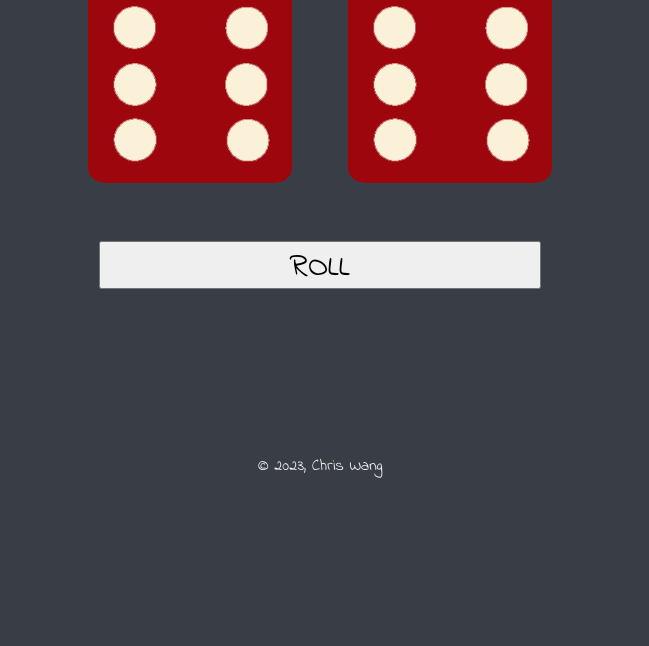
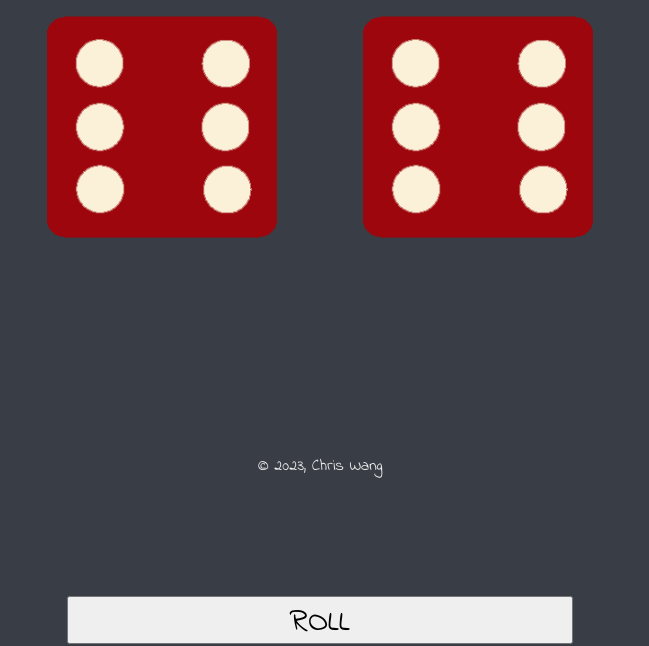
Before and after one commit to RyW90/dice_battle, a plain HTML site: page index.html in a window 1280 px wide. Shown: the part 337-983 px from the top of the page, without its empty margins (320-969 px from the left). Before the commit the page ends 823 px from the top, so only its background shows below. Drawn offline with Linux system fonts and the light colour scheme.

Commit message:
update format

```diff
--- a/index.js
+++ b/index.js
@@ -9,7 +9,7 @@ function rollDice(){
         title="Player2 Win";
     }
     else{
-        title="Draw";
+        title="Draw        ";
     }
     document.querySelector("h1").textContent = title;
     const img1 = "./images/dice"+num1+".png";
--- a/styles.css
+++ b/styles.css
@@ -1,5 +1,5 @@
 .container {
-  width: 70%;
+  width: 80%;
   height: 90vh;
   margin: auto;
   text-align: center;
@@ -19,10 +19,20 @@ body {
 
 h1 {
   margin: 20px;
+  height: 20rem;
   font-family: "Lobster", cursive;
   text-shadow: 5px 0 #232931;
   font-size: 8rem;
   color: #4ecca3;
+}
+
+.dice-container {
+  display: flex;
+  flex-direction: row;
+}
+
+.dice {
+  margin: 30px;
 }
 
 p {
@@ -32,11 +42,11 @@ p {
 }
 
 img {
-  width: 80%;
+  width: 90%;
 }
 
 .btn {
-  margin-top: 50px;
+  margin-top: 20rem;
   width: 50%;
   height: 3rem;
   font-size: 2rem;
```
